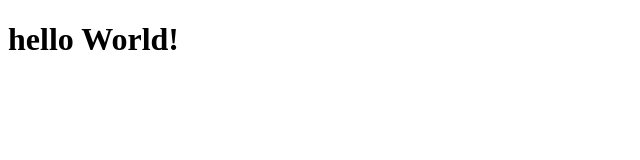
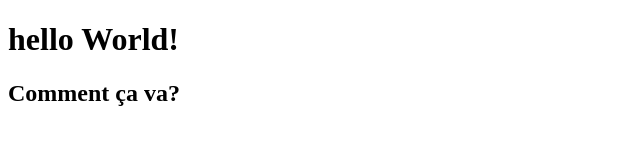
Before and after one commit to metaflo/Hello-World, a plain HTML site: page index.html in a window 1280 px wide. Shown: the whole page, without its empty margins (0-640 px from the left). Drawn offline with Linux system fonts and the light colour scheme.

Commit message:
Update index.html

```diff
--- a/index.html
+++ b/index.html
@@ -5,5 +5,6 @@
 <meta charset="UTF-8">
   </head>
   <h1> hello World!</h1>
+  <h2> Comment ça va?</h2>
 </body>
 </html>
```
